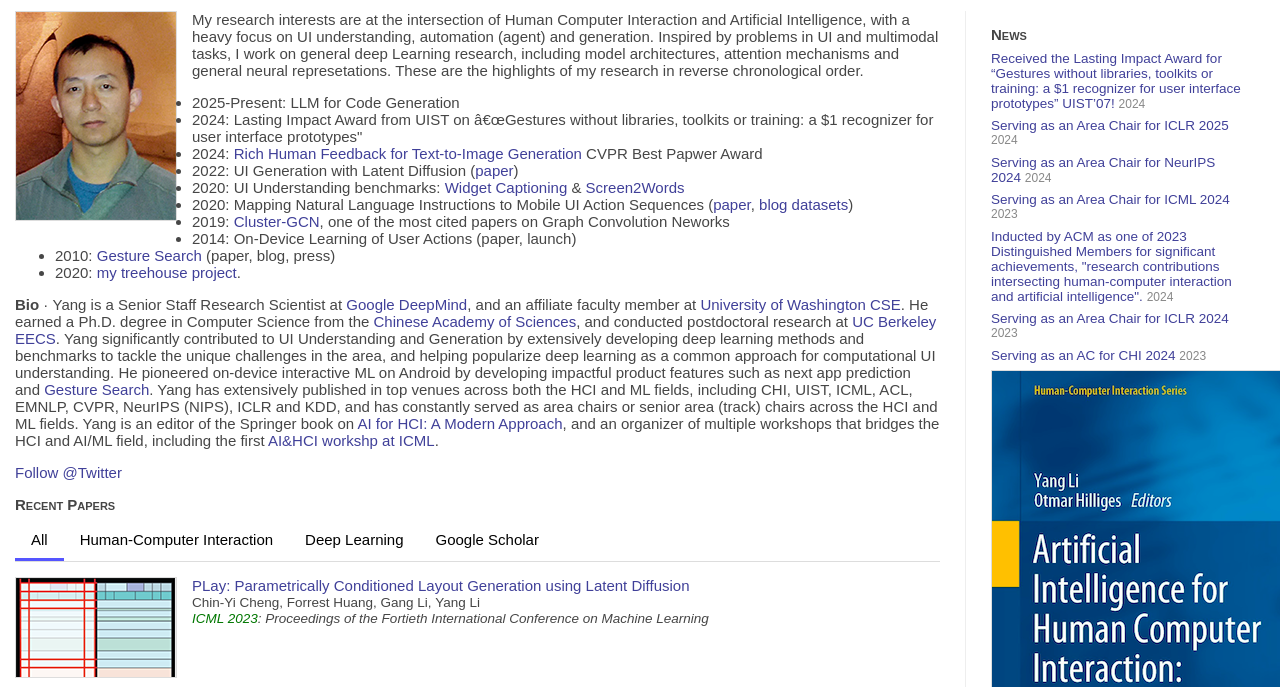
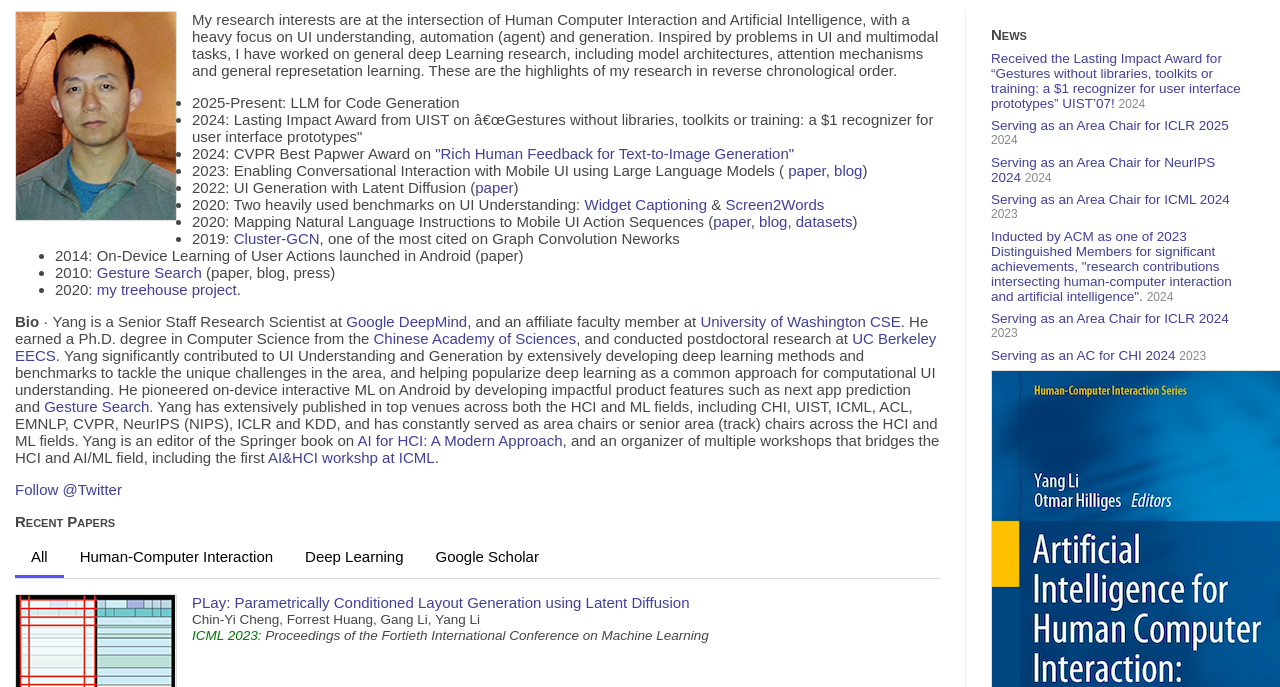
Before and after one commit to yangli169/yangl.org, a plain HTML site: page index.html in a window 1280 px wide. Shown: the part 113-800 px from the top of the page. Drawn offline with nearby package versions, Linux system fonts and the light colour scheme.

Commit message:
Update index.html

```diff
--- a/index.html
+++ b/index.html
@@ -80,23 +80,26 @@
 				<div id="bio">
 					<img src="images/portrait.png" class="thumbnail"/>
 					My research interests are at the intersection of Human Computer Interaction and Artificial Intelligence, with a heavy focus on
-					UI understanding, automation (agent) and generation. Inspired by problems in UI and multimodal tasks, I work on general
-					deep Learning research, including model architectures, attention mechanisms and general neural represetations.
+					UI understanding, automation (agent) and generation. Inspired by problems in UI and multimodal tasks, I have worked on general
+					deep Learning research, including model architectures, attention mechanisms and general represetation learning.
 					These are the highlights of my research in reverse chronological order.
 					<div>
 						<ul>
 							<li>2025-Present: LLM for Code Generation</li>
 							<li>2024: Lasting Impact Award from UIST on “Gestures without libraries, toolkits or training: a $1 recognizer for user interface prototypes"</li>
-							<li>2024: <a href="https://openaccess.thecvf.com/content/CVPR2024/papers/Liang_Rich_Human_Feedback_for_Text-to-Image_Generation_CVPR_2024_paper.pdf">Rich Human Feedback for Text-to-Image Generation</a> CVPR Best Papwer Award</li>
+							<li>2024: CVPR Best Papwer Award on <a href="https://openaccess.thecvf.com/content/CVPR2024/papers/Liang_Rich_Human_Feedback_for_Text-to-Image_Generation_CVPR_2024_paper.pdf">"Rich Human Feedback for Text-to-Image Generation"</a></li>
+							<li>2023: Enabling Conversational Interaction with Mobile UI using Large Language Models (
+								<a href="https://dl.acm.org/doi/pdf/10.1145/3544548.3580895">paper</a>,
+								<a href="https://research.google/blog/enabling-conversational-interaction-on-mobile-with-llms/">blog</a>)</li>
 							<li>2022: UI Generation with Latent Diffusion (<a href="https://icml.cc/virtual/2023/poster/24363">paper</a>) </li>
-							<Li>2020: UI Understanding benchmarks: <a href="https://aclanthology.org/2020.emnlp-main.443.pdf">Widget Captioning</a> & <a href="https://dl.acm.org/doi/fullHtml/10.1145/3472749.3474765">Screen2Words</a></Li>
+							<Li>2020: Two heavily used benchmarks on UI Understanding: <a href="https://aclanthology.org/2020.emnlp-main.443.pdf">Widget Captioning</a> & <a href="https://dl.acm.org/doi/fullHtml/10.1145/3472749.3474765">Screen2Words</a></Li>
 							<li>2020: Mapping Natural Language Instructions to Mobile UI Action Sequences
 								(<a href="https://aclanthology.org/2020.acl-main.729/">paper</a>,
-								<a href="https://research.google/blog/grounding-natural-language-instructions-to-mobile-ui-actions/">blog</a>
+								<a href="https://research.google/blog/grounding-natural-language-instructions-to-mobile-ui-actions/">blog</a>,
 								<a href="https://github.com/google-research-datasets/seq2act">datasets</a>)
 							</li>
-							<li>2019: <a href="https://dl.acm.org/doi/10.1145/3292500.3330925">Cluster-GCN</a>, one of the most cited papers on Graph Convolution Neworks</li>
-							<li>2014: On-Device Learning of User Actions (paper, launch) </li>
+							<li>2019: <a href="https://dl.acm.org/doi/10.1145/3292500.3330925">Cluster-GCN</a>, one of the most cited on Graph Convolution Neworks</li>
+							<li>2014: On-Device Learning of User Actions launched in Android (paper) </li>
 							<li>2010: <a href="https://en.wikipedia.org/wiki/Google_Gesture_Search">Gesture Search</a> (paper, blog, press)</li>
 							<li>2020: <a href="treehouse.html">my treehouse project</a>.</li>
 						</ul>
```
